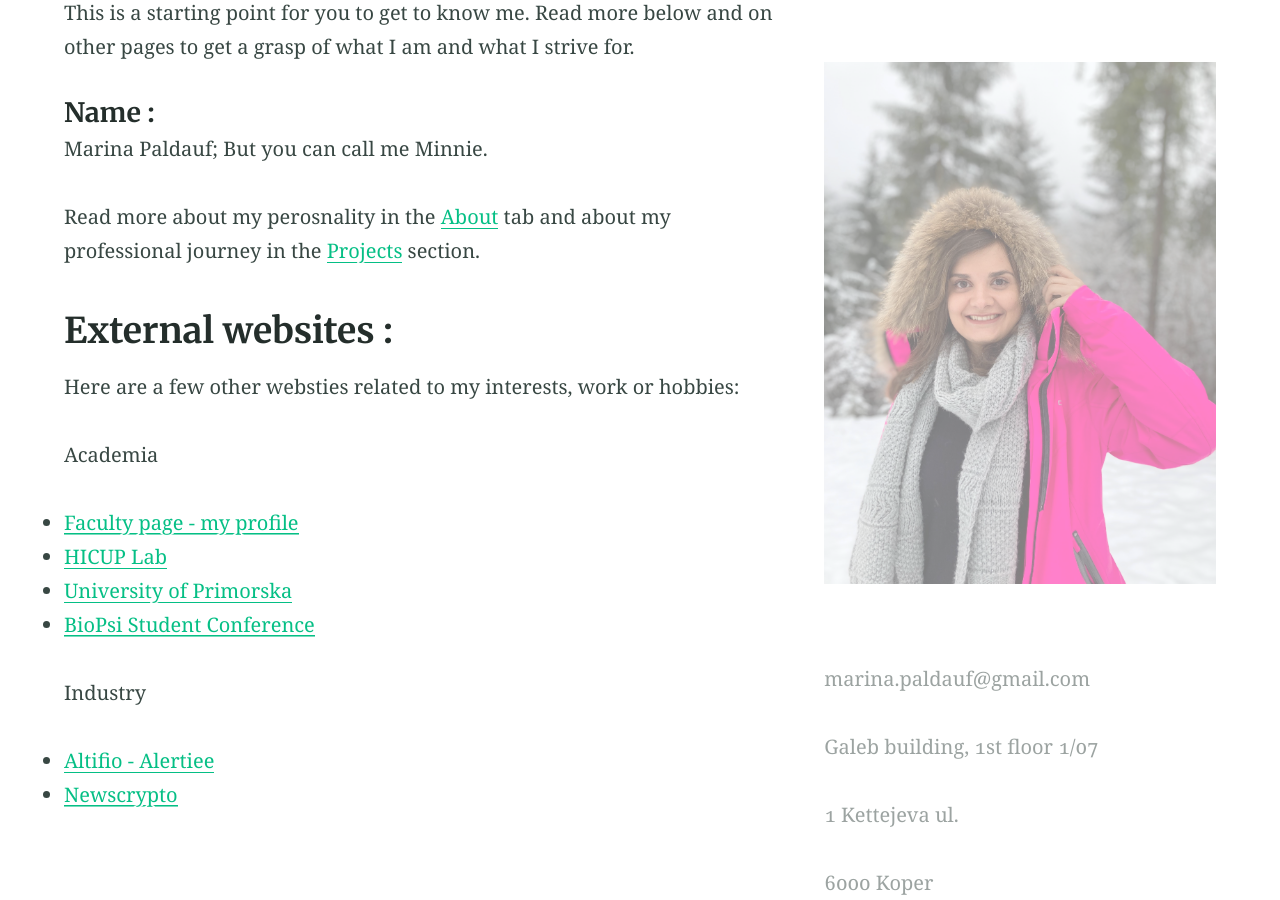
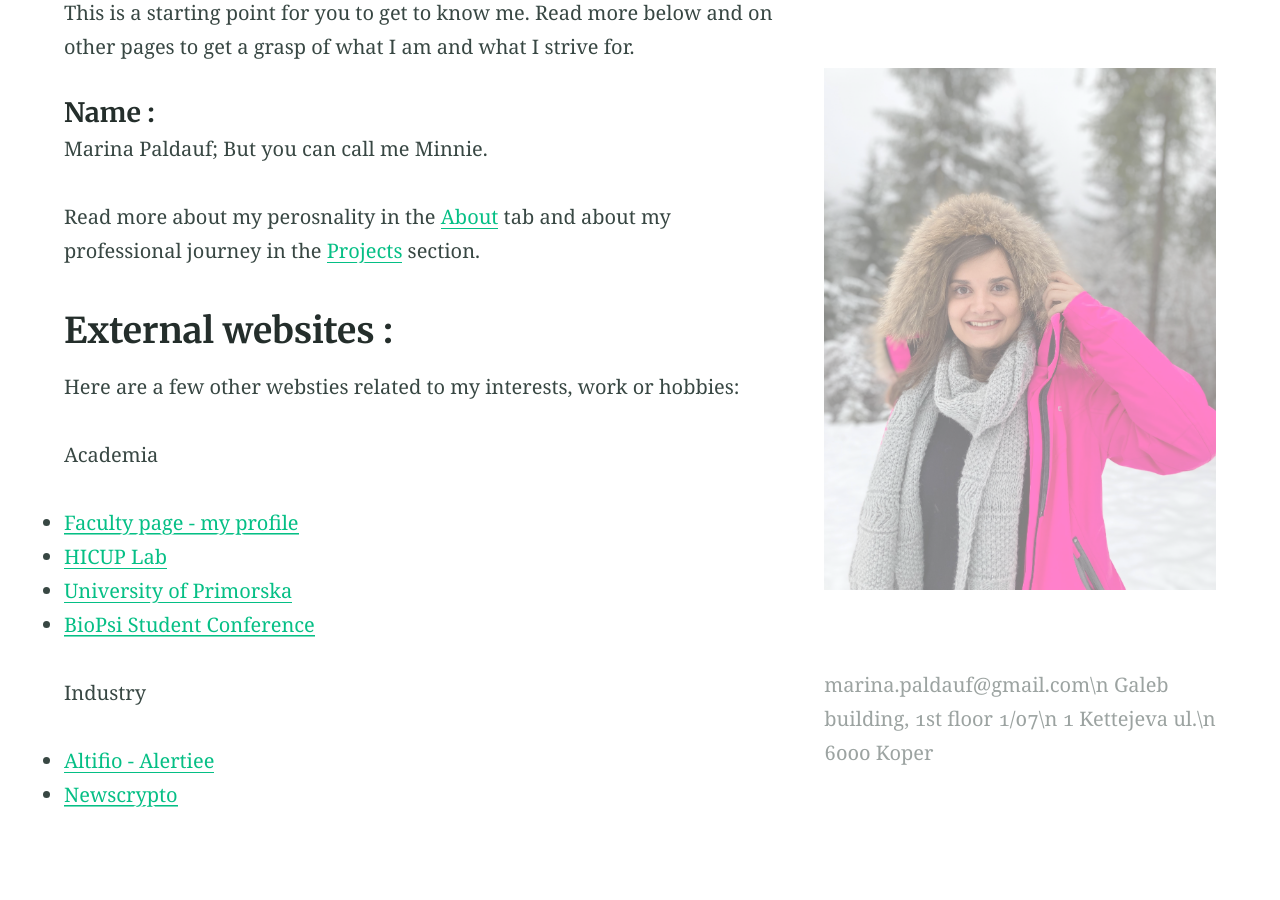
Before and after one commit to Marina225/marina225.github.io, a Jekyll site: the page built from index.md, in a window 1280 px wide and 900 px high, scrolled down 447 px. Built offline with Jekyll 4.4.1, drawn with Linux system fonts in a browser that asks for light colours; after the commit the page ends 1284 px from its top, so only the background shows below that.

```diff
--- a/_includes/site-aside.html
+++ b/_includes/site-aside.html
@@ -10,10 +10,10 @@
       <br></br>
       {% include figure.html image="/Images/me.jpg" caption="" %}
       {% include nav-social.html %}
-      <p>marina.paldauf@gmail.com</p>
-      <p>Galeb building, 1st floor 1/07</p>
-      <p>1 Kettejeva ul.</p>
-      <p>6000 Koper</p>
+      <p>marina.paldauf@gmail.com\n
+      Galeb building, 1st floor 1/07\n
+      1 Kettejeva ul.\n
+      6000 Koper</p>
     </section>
 
   {% elsif page.layout == "categories" %}
```
